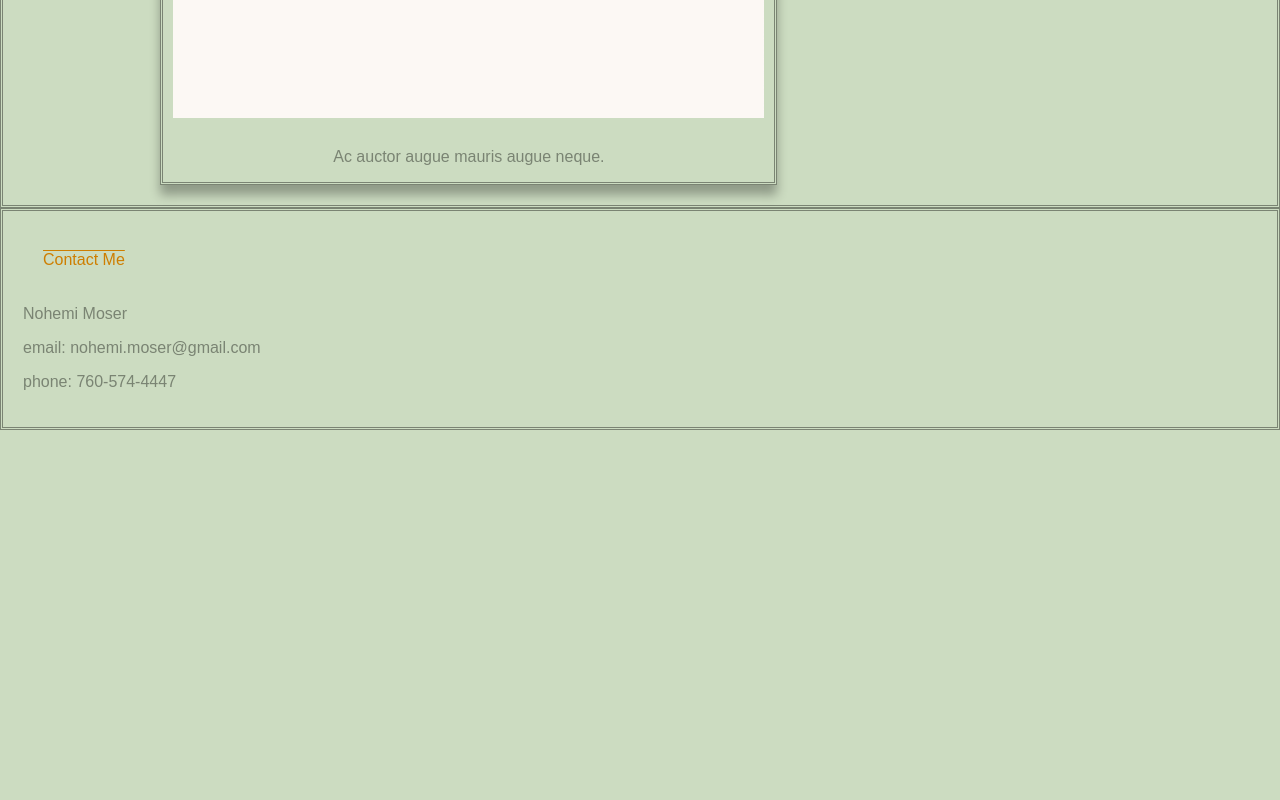
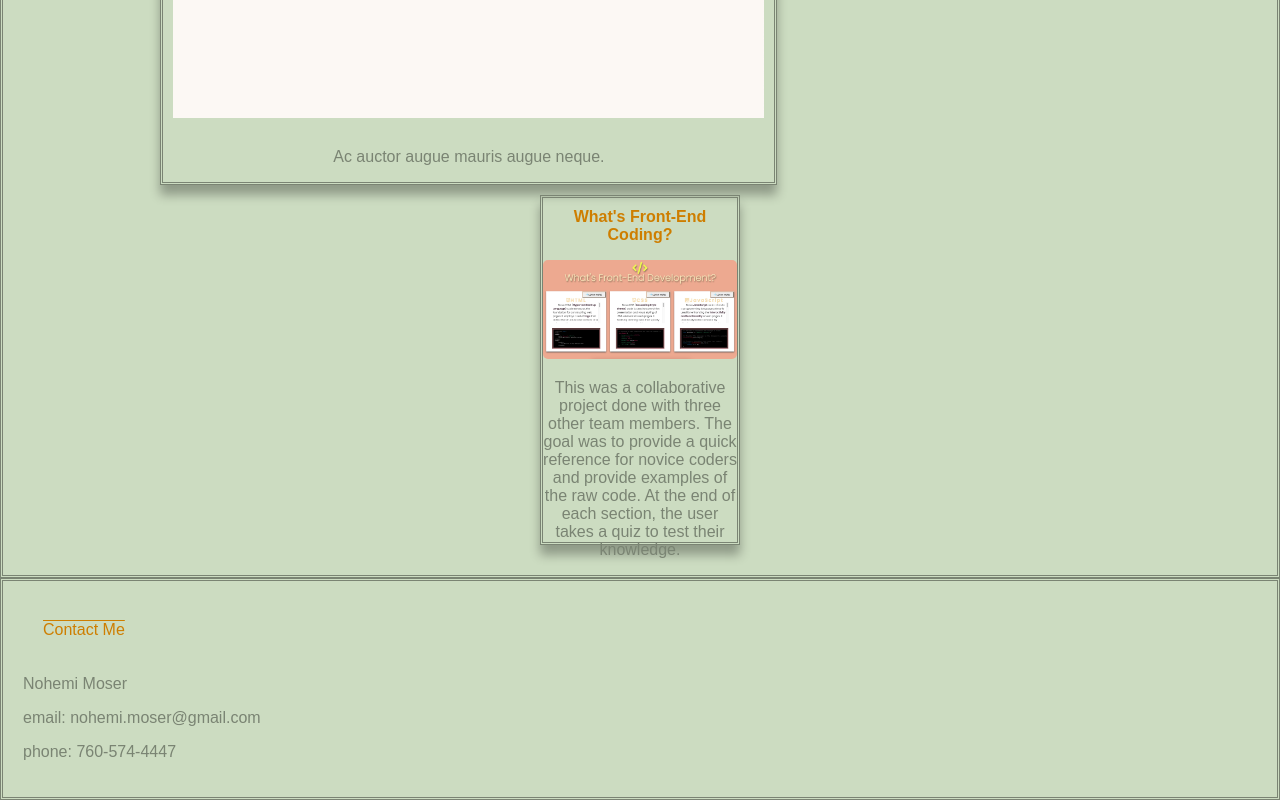
Before and after one commit to NemiMoser/Challenge-02-Professional-Portfolio, a plain HTML site: page index.html in a window 1280 px wide. Shown: the part 1071-1871 px from the top of the page. Before the commit the page ends 1501 px from the top, so only its background shows below. Drawn offline with Linux system fonts and the light colour scheme.

Commit message:
Added most recent projetct to index.html

```diff
--- a/index.html
+++ b/index.html
@@ -55,6 +55,14 @@
             </a>
             <p>Lorem ipsum dolor sit amet, consectetur adipiscing elit, sed do eiusmod tempor incididunt ut labore et dolore magna aliqua. Ac auctor augue mauris augue neque.</p>
         </div>
+
+        <div class="ProjectBox">
+            <h3>What's Front-End Coding?</h3>
+            <a href="https://nemimoser.github.io/Whats-Coding/">
+                <img src="./DeployedScreenshot.jpg" alt="Group Project 1">
+            </a>
+            <p>This was a collaborative project done with three other team members. The goal was to provide a quick reference for novice coders and provide examples of the raw code. At the end of each section, the user takes a quiz to test their knowledge.</p>
+        </div>
     </section>
 
     <section id="Contact">
```
